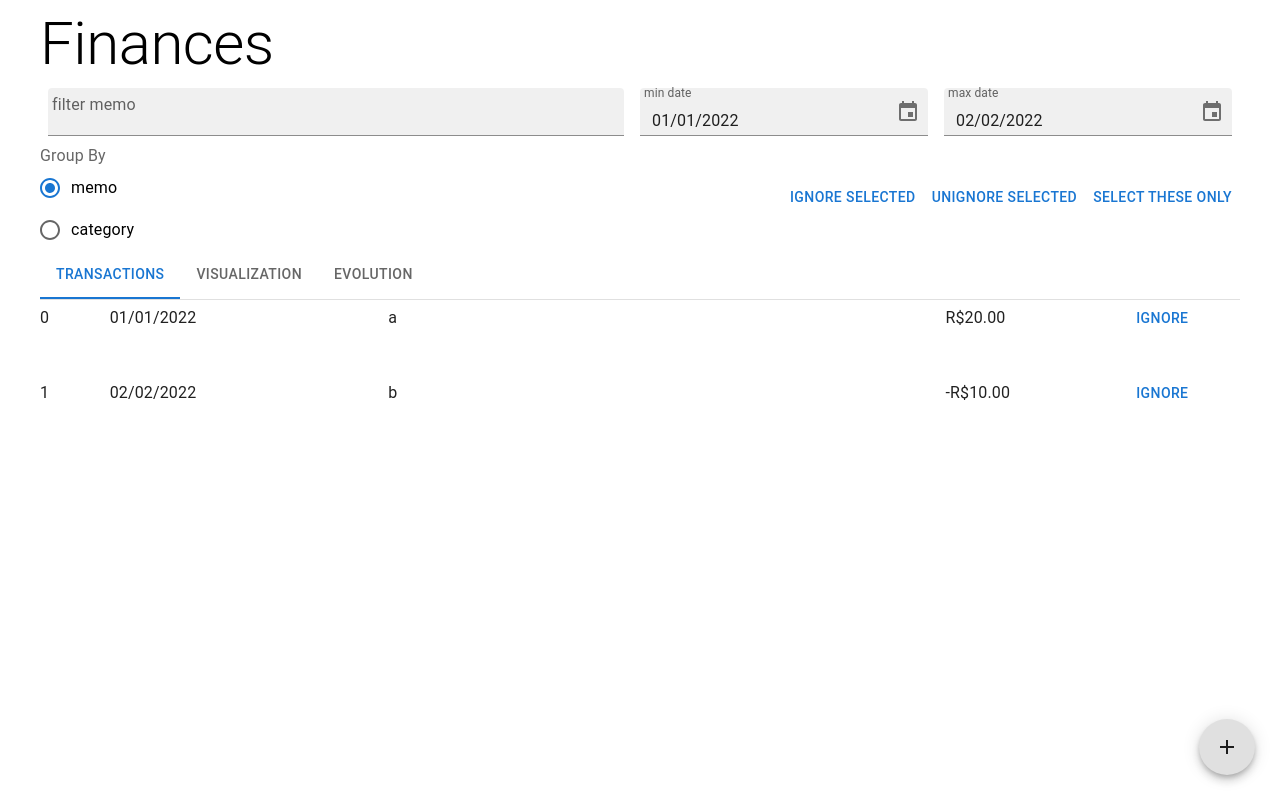
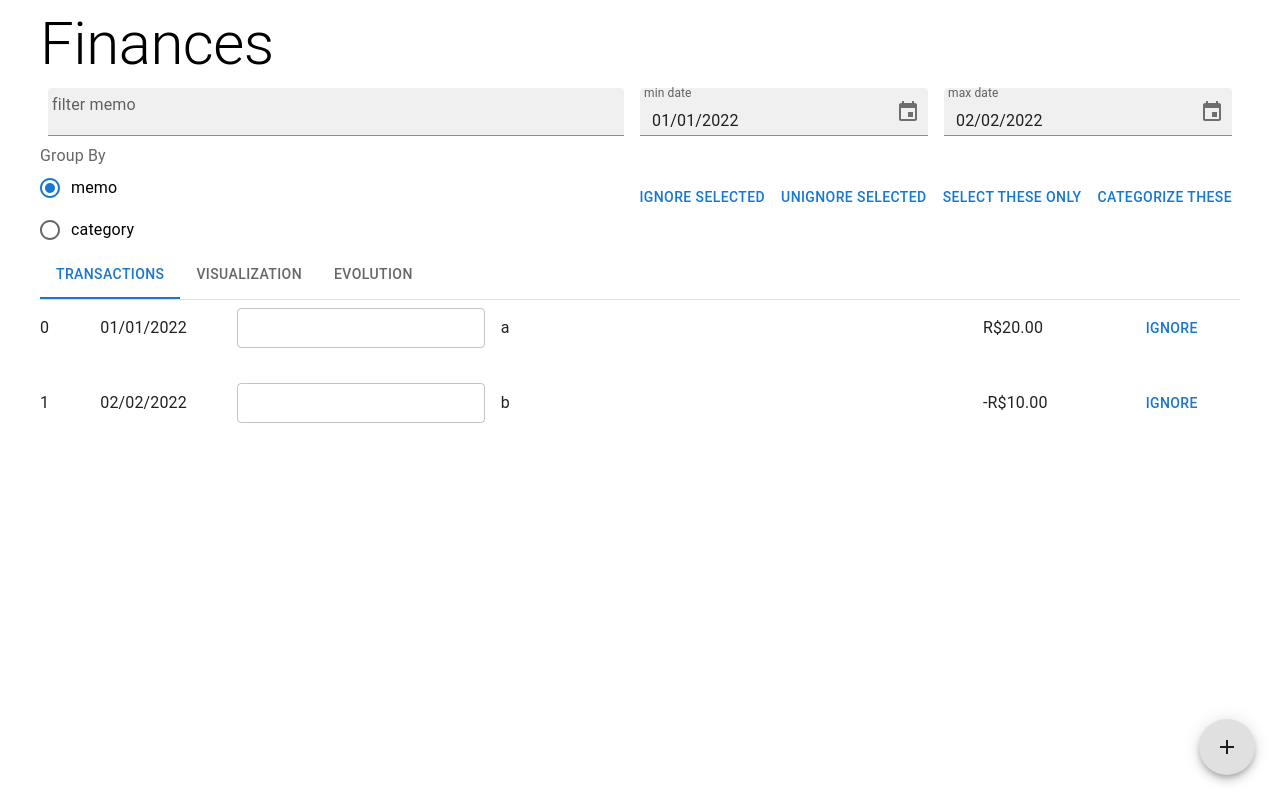
Before and after one commit to luism6n/finances-app, a React (Create React App) app: page / in a window 1280 px wide. Built offline with nearby package versions, Linux system fonts and the light colour scheme.

Commit message:
add in-app categorization

```diff
--- a/src/App.js
+++ b/src/App.js
@@ -22,12 +22,15 @@ import useTransactions from "./useTransactions";
 import Visualization from "./Visualization";
 import * as d3 from "d3";
 import Evolution from "./Evolution";
+import CategorizeDialog from "./CategorizeDialog";
 
 function App() {
   const [tab, setTab] = useState("1");
   const [filterText, setfilterText] = useState("");
   const [groupBy, setGroupBy] = useState("memo");
+  const [openCategorizeDialog, setOpenCategorizeDialog] = useState(false);
   const {
+    setCategory,
     transactions,
     unfiltered,
     ignore,
@@ -143,6 +146,9 @@ function App() {
           <Button onClick={ignoreSelected}>Ignore selected</Button>
           <Button onClick={unignoreSelected}>Unignore selected</Button>
           <Button onClick={selectOnly}>Select these only</Button>
+          <Button onClick={() => setOpenCategorizeDialog(true)}>
+            Categorize these
+          </Button>
         </Stack>
       </Stack>
       <TabContext value={tab}>
@@ -158,6 +164,7 @@ function App() {
         </Box>
         <TabPanel sx={{ overflow: "hidden", height: "100%", p: 0 }} value="1">
           <Transactions
+            setCategory={setCategory}
             transactions={filtered}
             ignore={ignore}
             unignore={unignore}
@@ -183,6 +190,12 @@ function App() {
           )}
         </TabPanel>
       </TabContext>
+
+      <CategorizeDialog
+        open={openCategorizeDialog}
+        setOpen={setOpenCategorizeDialog}
+        setCategory={(c) => setCategory(filtered, c)}
+      ></CategorizeDialog>
     </Stack>
   );
 }
--- /dev/null
+++ b/src/CategorizeDialog.js
@@ -0,0 +1,35 @@
+import {
+  Button,
+  Dialog,
+  DialogActions,
+  DialogContent,
+  TextField,
+} from "@mui/material";
+import React, { useState } from "react";
+
+export default function CategorizeDialog({ open, setOpen, setCategory }) {
+  const [c, setC] = useState("");
+  return (
+    <Dialog
+      aria-labelledby="file-selector-title"
+      aria-describedby="file-selector-description"
+      open={open}
+      onClose={() => setOpen(false)}
+    >
+      <DialogContent>
+        <TextField onChange={(e) => setC(e.target.value)} value={c}></TextField>
+      </DialogContent>
+      <DialogActions>
+        <Button
+          sx={{ flex: 1 }}
+          onClick={() => {
+            setCategory(c);
+            setOpen(false);
+          }}
+        >
+          Set category
+        </Button>
+      </DialogActions>
+    </Dialog>
+  );
+}
--- a/src/TransactionCard.js
+++ b/src/TransactionCard.js
@@ -1,6 +1,13 @@
-import { Button, Card, CardContent, Stack, Typography } from "@mui/material";
+import {
+  Button,
+  Card,
+  CardContent,
+  Stack,
+  TextField,
+  Typography,
+} from "@mui/material";
 import { Box } from "@mui/system";
-import React from "react";
+import React, { useState } from "react";
 
 function formatMoney(s) {
   var formatter = new Intl.NumberFormat("en-US", {
@@ -11,7 +18,14 @@ function formatMoney(s) {
   return formatter.format(s);
 }
 
-export default function TransactionCard({ index, t, ignore, unignore }) {
+export default function TransactionCard({
+  index,
+  t,
+  ignore,
+  unignore,
+  setCategory,
+}) {
+  const [categ, setCateg] = useState(t.categ);
   if (!t.date) console.warn(t);
 
   let color = "text.primary";
@@ -27,6 +41,7 @@ export default function TransactionCard({ index, t, ignore, unignore }) {
         flexDirection: "row",
         justifyContent: "space-between",
         alignItems: "center",
+        alignContent: "center",
       }}
     >
       <Typography color={color} sx={{ flex: 0.5 }}>
@@ -35,9 +50,15 @@ export default function TransactionCard({ index, t, ignore, unignore }) {
       <Typography color={color} sx={{ textDecoration, flex: 1 }}>
         {t.date.format("DD/MM/YYYY")}
       </Typography>
-      <Typography color={color} sx={{ textDecoration, flex: 1 }}>
-        {t.categ}
-      </Typography>
+      <TextField
+        size="small"
+        value={categ}
+        sx={{ px: 2, py: 1 }}
+        onChange={(e) => setCateg(e.target.value)}
+        onBlur={(e) => setCategory(t, e.target.value)}
+      >
+        {categ}
+      </TextField>
       <Typography color={color} sx={{ textDecoration, flex: 4 }}>
         {t.memo}
       </Typography>
--- a/src/Transactions.js
+++ b/src/Transactions.js
@@ -12,6 +12,7 @@ export default function Transactions({
   unignore,
   setUnfiltered,
   setOpenFiles,
+  setCategory,
 }) {
   const [fileSelectorOpen, setFileSelectorOpen] = useState(false);
   const { ref, width, height } = useSize();
@@ -29,6 +30,7 @@ export default function Transactions({
   const Row = ({ index, style }) => (
     <div style={style}>
       <TransactionCard
+        setCategory={setCategory}
         index={index}
         key={sortedTransactions[index].id}
         t={sortedTransactions[index]}
--- a/src/useTransactions.js
+++ b/src/useTransactions.js
@@ -80,9 +80,20 @@ function useTransactions() {
     replaceInUnfiltered(newUnignored);
   }
 
+  function setCategory(t, categ) {
+    t = makeArray(t).map((t) => {
+      return {
+        ...t,
+        categ,
+      };
+    });
+    replaceInUnfiltered(t);
+  }
+
   let transactions = unfiltered.filter((t) => !t.ignored);
 
   return {
+    setCategory,
     unfiltered,
     transactions,
     setUnfiltered,
```
